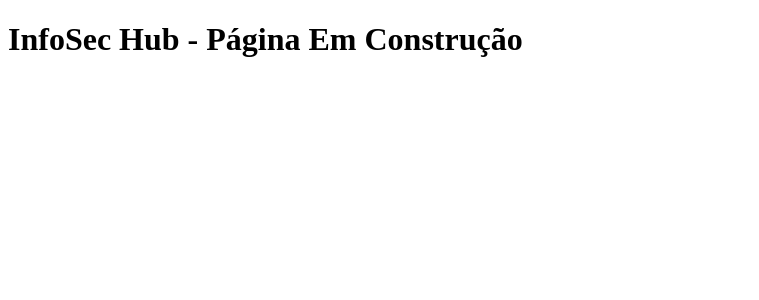
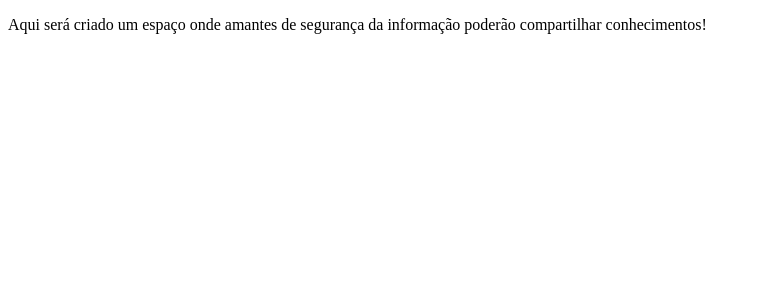
Before and after one commit to Gisleude/clone-tabnews, a Next.js app: page / in a window 1280 px wide. Shown: the top 300 px of the page, without its empty margins (0-759 px from the left). Built offline with nearby package versions, Linux system fonts and the light colour scheme.

Commit message:
Coloca uma frase de em construção

```diff
--- a/pages/index.js
+++ b/pages/index.js
@@ -1,5 +1,10 @@
 function Home() {
-  return <h1>InfoSec Hub - Página Em Construção</h1>;
+  return (
+    <p>
+      Aqui será criado um espaço onde amantes de segurança da informação poderão
+      compartilhar conhecimentos!
+    </p>
+  );
 }
 
 export default Home;
```
